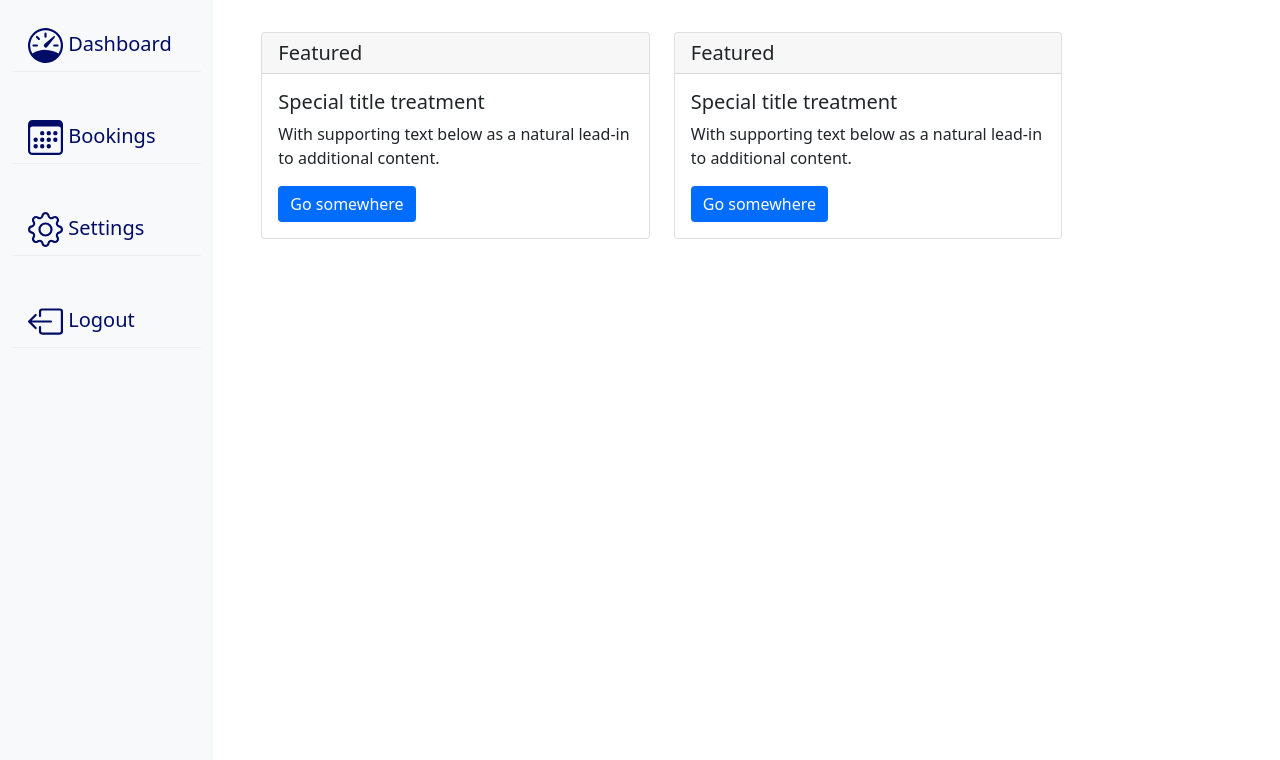
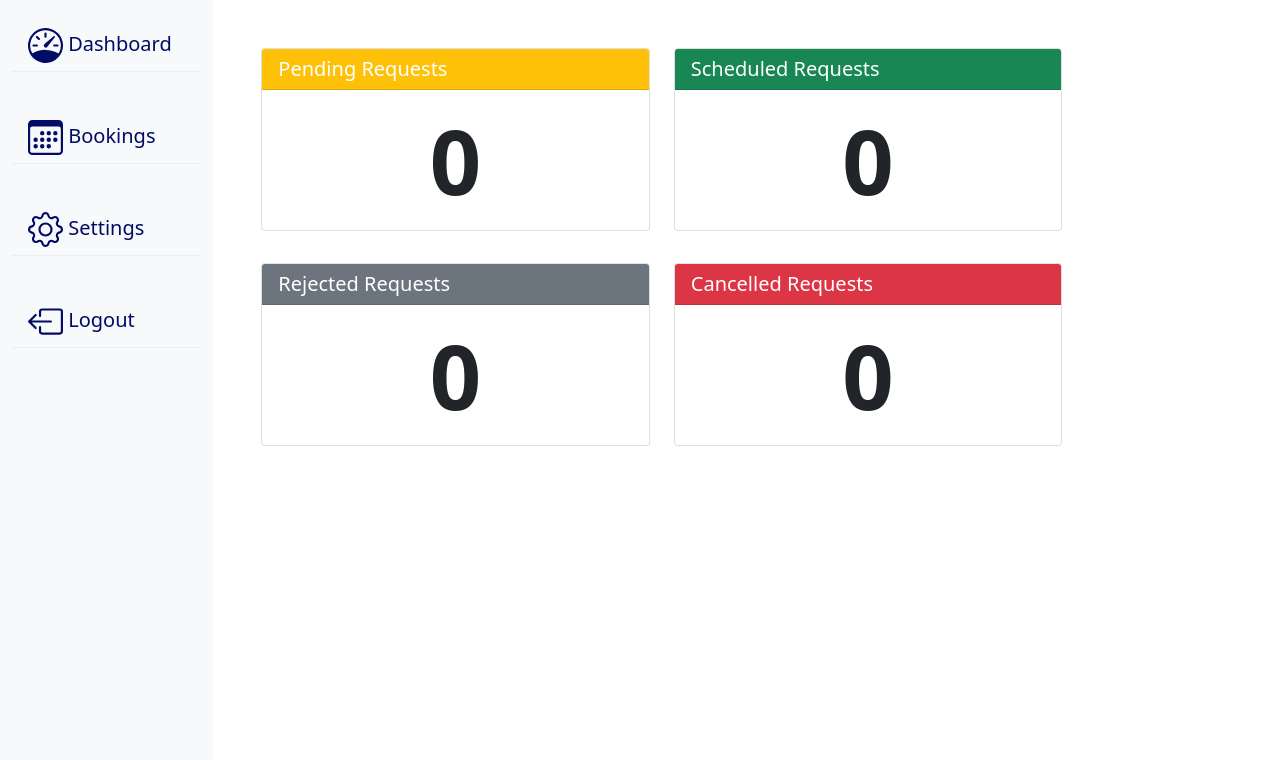
Before and after one commit to gigacache/bookingApplication, a CodeIgniter app: page /bookingApplication/index.php/dashboard in a window 1280 px wide. Shown: the part 71-831 px from the top of the page. Run offline with CodeIgniter, Linux system fonts and the light colour scheme; tables that the repository leaves empty hold one stand-in row (values such as "Sample post").

Commit message:
User Dash Stats and backend tidy up

```diff
--- a/application/config/routes.php
+++ b/application/config/routes.php
@@ -65,5 +65,5 @@ $route['profile'] = 'user_controller/userDetails';
 $route['newbooking'] = 'booking_controller/createBooking';
 $route['bookings'] = 'booking_controller/bookingOverview';
 $route['adminbookings'] = 'booking_controller/adminBooking';
-$route['manageSchedule'] = 'booking_controller/manageSchedule';
 $route['schedule'] = 'booking_controller/createSchedule';
+$route['viewschedule'] = 'booking_controller/showSchedule';
--- a/application/controllers/Booking_Controller.php
+++ b/application/controllers/Booking_Controller.php
@@ -21,7 +21,7 @@ class Booking_Controller extends CI_Controller {
 	public function bookingOverview(){
 		$data["bookingData"] = $this->Booking_model->getUsersBooking();
 		$data["scheduleData"] = $this->Booking_model->getUsersSchedule();
-		$data['main_view'] = './user/booking';
+		$data['main_view'] = './user/userBooking';
 		$this->load->view('template', $data);
 	}
 
@@ -65,7 +65,7 @@ class Booking_Controller extends CI_Controller {
 		$data["date"] = $date;
 		$data["requestDates"] = $this->Booking_model->getRequestDates();
 		$data["data"]= $this->Scheduler->create();
-		$data['main_view'] = 'schedulerView';
+		$data['main_view'] = './admin/schedulerView';
 		$this->load->view('template', $data);
 }
 
@@ -74,7 +74,7 @@ public function showSchedule(){
 	$data["date"] = $date;
 	$data["requestDates"] = $this->Booking_model->getRequestDates();
 	$data["data"] = $this->Scheduler->getSchedule($date);
-	$data['main_view'] = 'schedulerView';
+	$data['main_view'] = './admin/schedulerView';
 	$this->load->view('template', $data);
 }
 
--- a/application/controllers/User_Controller.php
+++ b/application/controllers/User_Controller.php
@@ -61,7 +61,11 @@ class User_Controller extends CI_Controller {
 
 
 	public function dashboard(){
-		$data['main_view'] = 'dashboard';
+		$data['scheduledData']= $this->Data_model->getUserScheduleData();
+		$data['rejectedData']= $this->Data_model->getUserRejectedData();
+		$data['cancelledData']= $this->Data_model->getUserCancelledData();
+		$data['pendingData']= $this->Data_model->getUserPendingData();
+		$data['main_view'] = './user/userDashboard';
 		$this->load->view('template', $data);
 	}
 
--- a/application/models/Data_model.php
+++ b/application/models/Data_model.php
@@ -34,6 +34,41 @@ class Data_model extends CI_Model{
   return $this->db->count_all_results();
   }
 
+  public function getUserScheduleData(){
+  $userID = $this->session->userdata('userID');
+  $this->db->select('*');
+  $this->db->where('userID',$userID);
+  $this->db->from('requests');
+  $this->db->like('status', 'Scheduled');
+  return $this->db->count_all_results();
+  }
+
+  public function getUserPendingData(){
+  $userID = $this->session->userdata('userID');
+  $this->db->select('*');
+  $this->db->from('requests');
+  $this->db->where('userID',$userID);
+  $this->db->like('status', 'pending');
+  return $this->db->count_all_results();
+  }
+
+  public function getUserRejectedData(){
+  $userID = $this->session->userdata('userID');
+  $this->db->select('*');
+  $this->db->from('requests');
+  $this->db->where('userID',$userID);
+  $this->db->like('status', 'rejected');
+  return $this->db->count_all_results();
+  }
+
+  public function getUserCancelledData(){
+  $userID = $this->session->userdata('userID');
+  $this->db->select('*');
+  $this->db->from('requests');
+  $this->db->where('userID',$userID);
+  $this->db->like('status', 'cancelled');
+  return $this->db->count_all_results();
+  }
 
 
 
--- a/application/views/admin/adminBooking.php
+++ b/application/views/admin/adminBooking.php
@@ -235,7 +235,7 @@
             </form>
           </div>
        <div class="tab-pane py-3" id="view">
-             <form method="post" action=<?php echo site_url('Booking_Controller/showSchedule')?>>
+             <form method="post" action=<?php echo site_url('viewschedule')?>>
                <select class="selectpicker w-100"  data-width="100%" data-dropup-auto="false" name="date">
                  <option value="Select A Date" selected disabled>Select a date</option>
                  <?php foreach($requestDates->result() as $row){?>
--- a/application/views/admin/adminDashboard.php
+++ b/application/views/admin/adminDashboard.php
@@ -1,6 +1,6 @@
 <?php defined('BASEPATH') or exit('No direct script access allowed');?>
   <div class="row">
-    <div class="col-sm-6">
+    <div class="col-md-6 my-3">
       <div class="card">
         <h5 class="card-header">Appointment Overview</h5>
         <div class="card-body">
@@ -8,7 +8,7 @@
         </div>
       </div>
     </div>
-    <div class="col-sm-6">
+    <div class="col-md-6 my-3">
       <div class="card">
         <h5 class="card-header">Customer List</h5>
         <div class="card-body">
--- a/application/views/dashboard.php
+++ /dev/null
@@ -1,27 +0,0 @@
-<?php defined('BASEPATH') or exit('No direct script access allowed');?>
-<main role="main" class="col-md-9 ml-sm-auto col-lg-10 pt-3 px-4">
-  <div class="row">
-    <div class="col-sm-6">
-      <div class="card">
-        <h5 class="card-header">Featured</h5>
-        <div class="card-body">
-          <h5 class="card-title">Special title treatment</h5>
-          <p class="card-text">With supporting text below as a natural lead-in to additional content.</p>
-          <a href="#" class="btn btn-primary">Go somewhere</a>
-        </div>
-      </div>
-    </div>
-    <div class="col-sm-6">
-      <div class="card">
-        <h5 class="card-header">Featured</h5>
-        <div class="card-body">
-          <h5 class="card-title">Special title treatment</h5>
-          <p class="card-text">With supporting text below as a natural lead-in to additional content.</p>
-          <a href="#" class="btn btn-primary">Go somewhere</a>
-        </div>
-      </div>
-    </div>
-  </div>
-</main>
-      </div>
-    </div>
--- a/application/views/index.php
+++ b/application/views/index.php
@@ -46,7 +46,7 @@ if($this->session->login==TRUE){redirect('dashboard');}?>
     </ul>
   </nav>
 <!-- Welcom Page for users to login in or register to make an appiontment -->
-<div class="container my-4 mx-5">
+<div class="container py-4 px-5">
 	<?php if($this->session->flashdata('susMessage')==""){}else{
 		echo "<div class='alert alert-success' role='alert'>";
 		echo $this->session->flashdata('susMessage') ;
@@ -56,10 +56,10 @@ if($this->session->login==TRUE){redirect('dashboard');}?>
 			echo $this->session->flashdata('eroMessage') ;
 			echo "</div>" ;}?>
 	<div class="row">
-		<div class="col-md-7">
+		<div class="col-md-7 d-none d-md-block">
 				<img src="./public/images/booking.svg"/ class="largeImage">
 		</div>
-		<div class="col-md-5 .visible-sm-block, hidden-sm)">
+		<div class="col-md-5">
 			<div class="tab-content">
 			   <div class="tab-pane active py-3 px-3 shadow-lg mb-5 bg-body rounded" id="Login">
           <h2>Login</h2>
--- /dev/null
+++ b/application/views/user/userDashboard.php
@@ -0,0 +1,41 @@
+<?php defined('BASEPATH') or exit('No direct script access allowed');?>
+<main role="main" class="col-md-9 ml-sm-auto col-lg-10 pt-3 px-4">
+  <div class="row">
+    <div class="col-md-6 my-3">
+      <div class="card">
+        <h5 class="card-header text-white bg-warning">Pending Requests</h5>
+        <div class="card-body text-center">
+        <h2 class="number"><?php echo $pendingData?></h2>
+        </div>
+      </div>
+    </div>
+    <div class="col-md-6 my-3">
+      <div class="card">
+        <h5 class="card-header text-white bg-success">Scheduled Requests</h5>
+        <div class="card-body text-center">
+        <h2 class="number"><?php echo $scheduledData?></h2>
+        </div>
+      </div>
+    </div>
+  </div>
+  <div class="row">
+    <div class="col-md-6 my-3">
+      <div class="card">
+        <h5 class="card-header text-white bg-secondary ">Rejected Requests</h5>
+        <div class="card-body text-center">
+        <h2 class="number"><?php echo $rejectedData?></h2>
+        </div>
+      </div>
+    </div>
+    <div class="col-md-6 my-3">
+      <div class="card">
+        <h5 class="card-header text-white bg-danger">Cancelled Requests</h5>
+        <div class="card-body text-center">
+        <h2 class="number"><?php echo $cancelledData?></h2>
+        </div>
+      </div>
+    </div>
+  </div>
+</main>
+      </div>
+    </div>
--- a/database.sql
+++ b/database.sql
@@ -1,6 +1,6 @@
-DROP TABLE schedule;
-DROP TABLE requests;
-DROP TABLE users;
+-- DROP TABLE schedule;
+-- DROP TABLE requests;
+-- DROP TABLE users;
 
 CREATE TABLE users (
   userID int(11) PRIMARY KEY AUTO_INCREMENT,
--- a/public/css/custom.css
+++ b/public/css/custom.css
@@ -73,6 +73,16 @@ a.nav-link {
   font-weight: 900;
   margin:5%;
 }
+
+
+.number {
+    font-size: 90px;
+    margin: 0;
+    font-weight: 800;
+    padding: 0;
+}
+
+
 
 #date{
     width: 100%;
@@ -174,6 +184,8 @@ button.btn.dropdown-toggle.btn-light {
 .largeImage{
   width:100%;
   height:auto;
+  margin:0px;
+  padding:0px;
 }
 
 
```
Also changed, not shown: application/index.html (deleted, +0 -11 lines), application/views/index.html (deleted, +0 -11 lines), application/views/admin/schedulerView.php (renamed from application/views/schedulerView.php), application/views/user/userBooking.php (renamed from application/views/user/booking.php), 2 other files.
